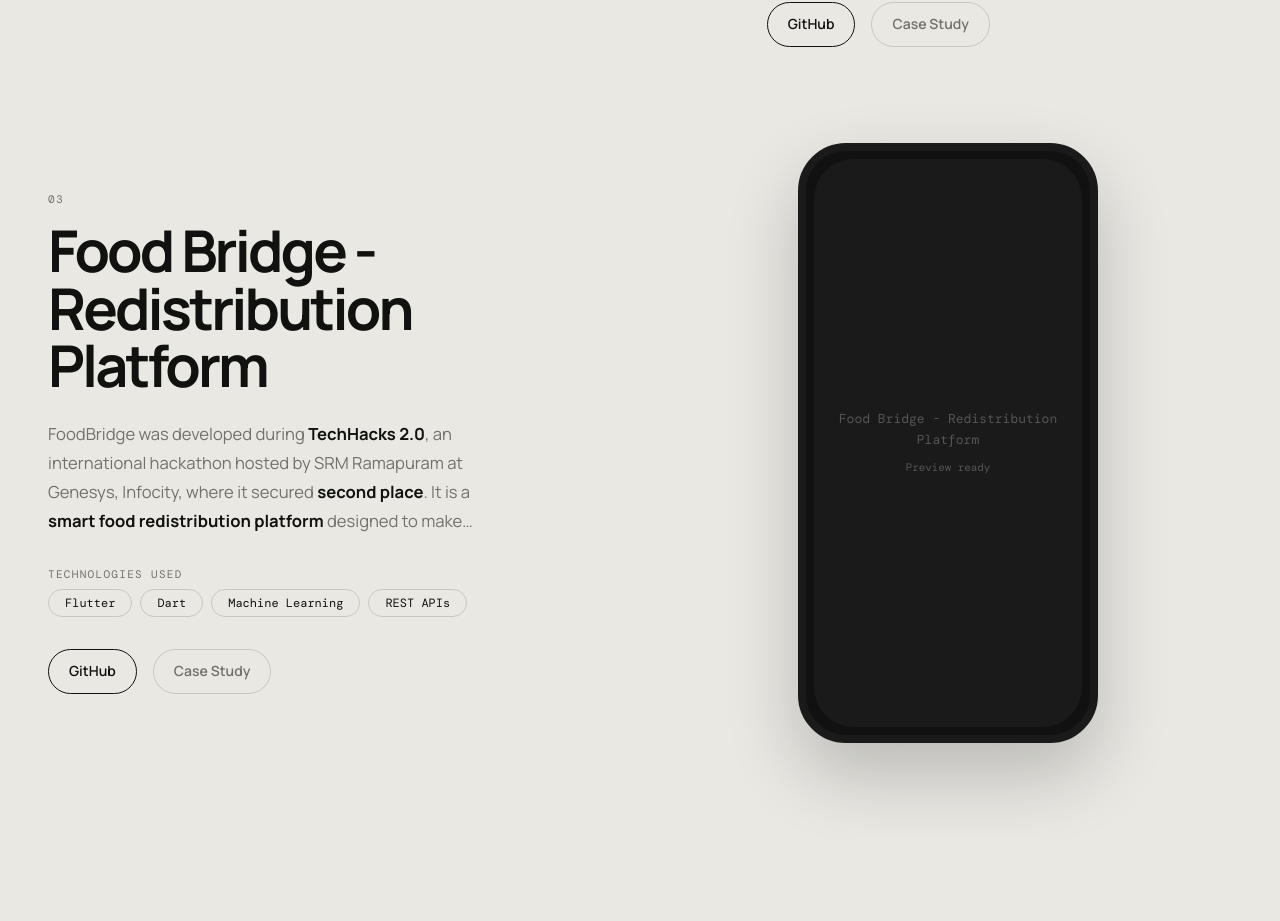
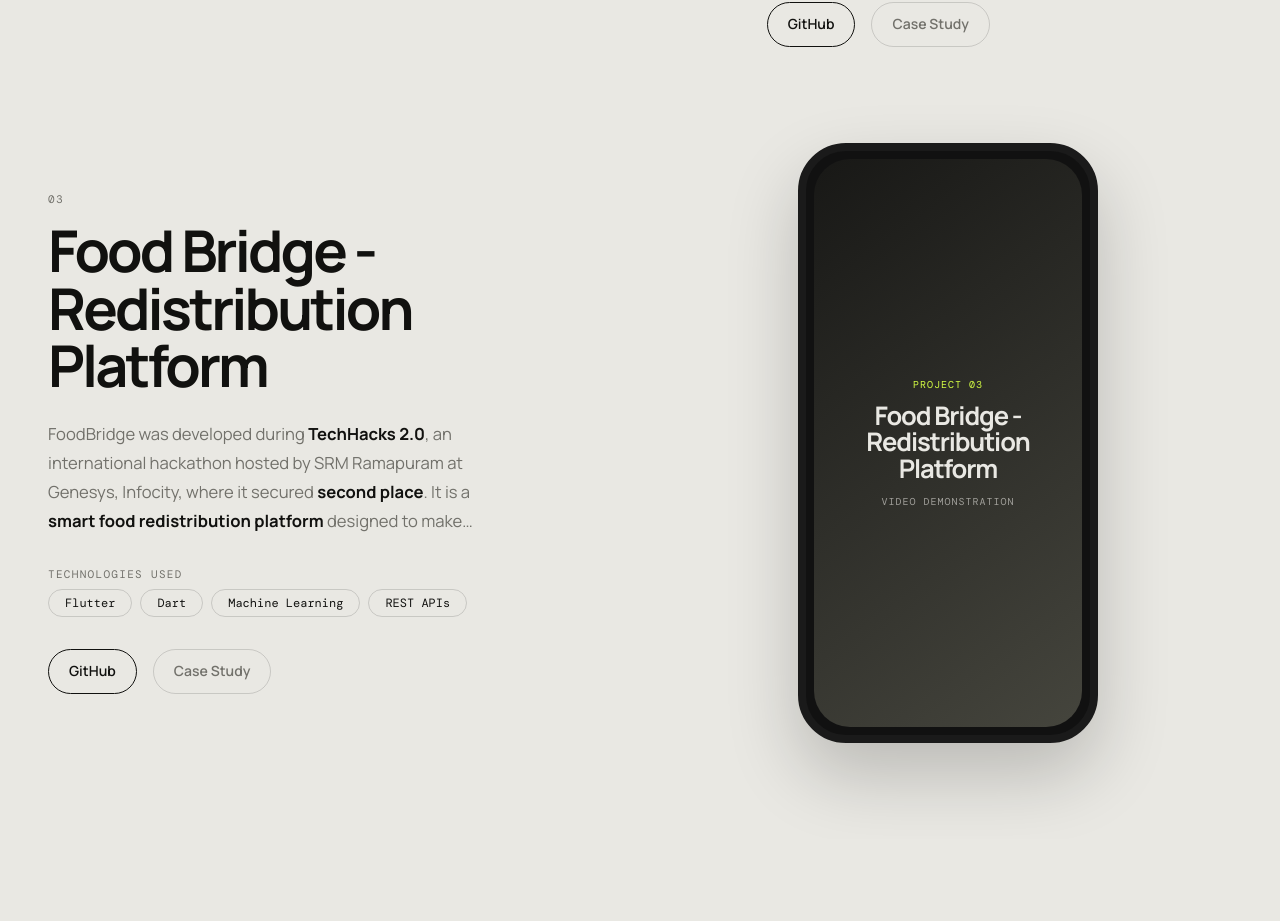
Before and after one commit to kumarpraveen63263-rgb/praveen-portfolio, a React (Vite) app: page / in a window 1280 px wide. Shown: the part 2298-3219 px from the top of the page. Built offline with nearby package versions, Linux system fonts and the light colour scheme; a web font is replaced by a local one.

Commit message:
Add project video poster thumbnails

```diff
--- a/src/components/ProjectSpread.jsx
+++ b/src/components/ProjectSpread.jsx
@@ -24,6 +24,7 @@ function ProjectSpread({ project, reverse = false }) {
   const [videoReady, setVideoReady] = useState(false);
 
   const hasHardware = project.hardwarePhotos && project.hardwarePhotos.length > 0;
+  const posterSrc = project.posterSrc || project.backgroundSrc;
 
   return (
     <div
@@ -64,6 +65,20 @@ function ProjectSpread({ project, reverse = false }) {
       <div className={`project-spread__media ${hasHardware ? 'project-spread__media--dual' : ''}`}>
         {/* Frame (Phone or Landscape Web) */}
         <div className={`project-spread__frame ${project.orientation === 'landscape' ? 'project-spread__frame--landscape' : ''}`}>
+          {project.videoSrc && (
+            <div className={`project-spread__poster-tile ${videoReady ? 'is-hidden' : ''}`} aria-hidden="true">
+              {posterSrc ? (
+                <img src={posterSrc} alt="" loading="lazy" decoding="async" />
+              ) : (
+                <div className="project-spread__poster-placeholder">
+                  <span>Project {project.number}</span>
+                  <strong>{project.title}</strong>
+                  <small>Video demonstration</small>
+                </div>
+              )}
+            </div>
+          )}
+
           {project.videoSrc && !videoFailed && isVisible ? (
             <>
               <video
@@ -73,7 +88,7 @@ function ProjectSpread({ project, reverse = false }) {
                 onLoadedData={() => setVideoReady(true)}
                 onCanPlay={() => setVideoReady(true)}
                 onError={() => setVideoFailed(true)}
-                poster={project.backgroundSrc || undefined}
+                poster={posterSrc || undefined}
               >
                 <source src={project.videoSrc} type="video/mp4" />
               </video>
@@ -82,7 +97,7 @@ function ProjectSpread({ project, reverse = false }) {
                 <span>Loading preview</span>
               </div>
             </>
-          ) : project.backgroundSrc ? (
+          ) : !project.videoSrc && project.backgroundSrc ? (
             <img
               className="project-spread__poster"
               src={project.backgroundSrc}
@@ -91,13 +106,12 @@ function ProjectSpread({ project, reverse = false }) {
               decoding="async"
               aria-hidden="true"
             />
-          ) : (
+          ) : !project.videoSrc ? (
             <div className="project-spread__fallback" aria-hidden="true">
               <span>{project.title}</span>
               <small>Preview ready</small>
             </div>
-          )}
-
+          ) : null}
         </div>
 
         {/* Hardware carousel — only for projects that have hardware photos */}
--- a/src/styles.css
+++ b/src/styles.css
@@ -688,7 +688,8 @@ h3 {
 }
 
 .project-spread__video,
-.project-spread__poster {
+.project-spread__poster,
+.project-spread__poster-tile {
   position: absolute;
   top: 8px;
   left: 8px;
@@ -702,6 +703,63 @@ h3 {
 .project-spread__poster {
   filter: saturate(0.8) brightness(0.7);
 }
+
+.project-spread__poster-tile {
+  z-index: 1;
+  top: 8px;
+  left: 8px;
+  width: calc(100% - 16px);
+  height: calc(100% - 16px);
+  overflow: hidden;
+  border-radius: 36px;
+  background: linear-gradient(145deg, #181816, #45453d);
+  opacity: 1;
+  transition: opacity 0.45s var(--ease);
+}
+
+.project-spread__poster-tile.is-hidden {
+  opacity: 0;
+  pointer-events: none;
+}
+
+.project-spread__poster-tile > img {
+  width: 100%;
+  height: 100%;
+  object-fit: cover;
+  filter: saturate(0.78) brightness(0.68);
+}
+
+.project-spread__poster-placeholder {
+  display: flex;
+  height: 100%;
+  flex-direction: column;
+  align-items: center;
+  justify-content: center;
+  gap: 12px;
+  padding: 28px;
+  color: var(--paper);
+  text-align: center;
+}
+
+.project-spread__poster-placeholder span,
+.project-spread__poster-placeholder small {
+  color: var(--acid);
+  font: 10px var(--font-mono);
+  letter-spacing: 0.1em;
+  text-transform: uppercase;
+}
+
+.project-spread__poster-placeholder strong {
+  max-width: 18ch;
+  font-size: clamp(18px, 2vw, 28px);
+  line-height: 1.05;
+  letter-spacing: -0.045em;
+}
+
+.project-spread__poster-placeholder small {
+  color: rgba(233,232,227,0.6);
+}
+
 
 .project-spread__play {
   position: absolute;
@@ -751,7 +809,7 @@ h3 {
   justify-content: center;
   gap: 10px;
   border-radius: 36px;
-  background: linear-gradient(145deg, rgba(17,17,15,0.96), rgba(45,45,40,0.96));
+  background: linear-gradient(145deg, rgba(17,17,15,0.74), rgba(45,45,40,0.82));
   color: var(--paper);
   font: 11px var(--font-mono);
   letter-spacing: 0.08em;
@@ -781,6 +839,7 @@ h3 {
 
 .project-spread__frame--landscape .project-spread__video,
 .project-spread__frame--landscape .project-spread__poster,
+.project-spread__frame--landscape .project-spread__poster-tile,
 .project-spread__frame--landscape .project-spread__fallback {
   position: relative;
   top: 0;
@@ -790,6 +849,15 @@ h3 {
   border-radius: 6px;
   object-fit: contain;
   display: block;
+}
+
+.project-spread__frame--landscape .project-spread__poster-tile {
+  position: absolute;
+  top: 6px;
+  left: 6px;
+  width: calc(100% - 12px);
+  height: calc(100% - 12px);
+  border-radius: 6px;
 }
 
 .project-spread__frame--landscape .project-spread__video-loading {
```
Also changed, not shown: 1 other file (tests, documents, lock files or other folders).
